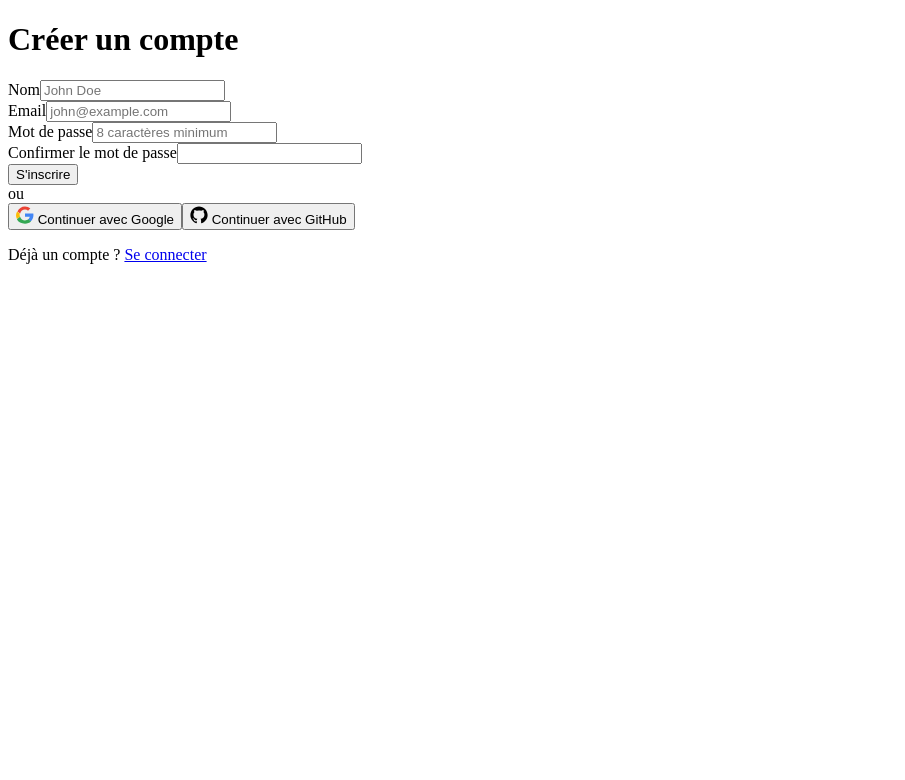
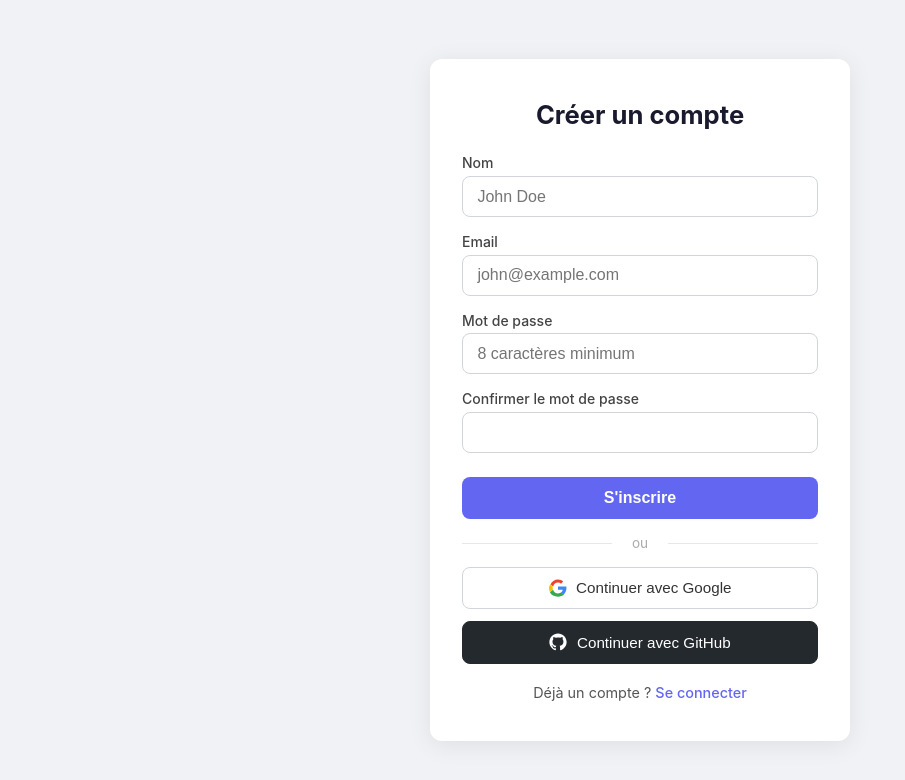
Before and after one commit to a-oirgari/sprint8brief1, a Vue app: page /register in a window 1280 px wide. Shown: the top 780 px of the page, without its empty margins (0-905 px from the left). Built offline with nearby package versions, Linux system fonts and the light colour scheme.

Commit message:
feat: the main file for the css

```diff
--- a/src/assets/main.css
+++ b/src/assets/main.css
@@ -0,0 +1,280 @@
+/* ── Reset ─────────────────────────────────────────────────── */
+*, *::before, *::after { box-sizing: border-box; margin: 0; padding: 0; }
+
+body {
+  font-family: -apple-system, BlinkMacSystemFont, 'Segoe UI', Roboto, sans-serif;
+  background: #f0f2f5;
+  color: #1a1a2e;
+  min-height: 100vh;
+}
+
+/* ── Auth pages (login / register) ─────────────────────────── */
+.auth-page {
+  min-height: 100vh;
+  display: flex;
+  align-items: center;
+  justify-content: center;
+  padding: 1rem;
+}
+
+.auth-card {
+  background: #fff;
+  border-radius: 12px;
+  box-shadow: 0 4px 24px rgba(0,0,0,.08);
+  padding: 2.5rem 2rem;
+  width: 100%;
+  max-width: 420px;
+}
+
+.auth-card h1 {
+  font-size: 1.6rem;
+  margin-bottom: 1.5rem;
+  text-align: center;
+}
+
+/* ── Profile page ───────────────────────────────────────────── */
+.profile-page {
+  min-height: 100vh;
+  padding: 2rem 1rem;
+  display: flex;
+  justify-content: center;
+}
+
+.profile-card {
+  background: #fff;
+  border-radius: 12px;
+  box-shadow: 0 4px 24px rgba(0,0,0,.08);
+  padding: 2rem;
+  width: 100%;
+  max-width: 600px;
+  height: fit-content;
+}
+
+.profile-card header {
+  display: flex;
+  justify-content: space-between;
+  align-items: center;
+  margin-bottom: 2rem;
+}
+
+.profile-card header h1 { font-size: 1.5rem; }
+
+.profile-card section {
+  border-top: 1px solid #eee;
+  padding: 1.5rem 0;
+}
+
+.profile-card section h2 {
+  font-size: 1rem;
+  text-transform: uppercase;
+  letter-spacing: .05em;
+  color: #666;
+  margin-bottom: 1rem;
+}
+
+.danger-zone h2 { color: #e53e3e; }
+
+/* ── Form fields ────────────────────────────────────────────── */
+.field {
+  display: flex;
+  flex-direction: column;
+  margin-bottom: 1rem;
+}
+
+.field label {
+  font-size: .875rem;
+  font-weight: 500;
+  margin-bottom: .3rem;
+  color: #444;
+}
+
+.field input {
+  padding: .65rem .9rem;
+  border: 1px solid #d1d5db;
+  border-radius: 8px;
+  font-size: 1rem;
+  transition: border-color .2s;
+  outline: none;
+}
+
+.field input:focus { border-color: #6366f1; box-shadow: 0 0 0 3px rgba(99,102,241,.15); }
+
+/* ── Buttons ────────────────────────────────────────────────── */
+button[type="submit"],
+button.btn-primary {
+  width: 100%;
+  padding: .75rem;
+  background: #6366f1;
+  color: #fff;
+  border: none;
+  border-radius: 8px;
+  font-size: 1rem;
+  font-weight: 600;
+  cursor: pointer;
+  transition: background .2s;
+  margin-top: .5rem;
+}
+
+button[type="submit"]:hover,
+button.btn-primary:hover { background: #4f46e5; }
+
+button:disabled { opacity: .6; cursor: not-allowed; }
+
+.btn-danger {
+  background: #e53e3e;
+  color: #fff;
+  border: none;
+  border-radius: 8px;
+  padding: .65rem 1.25rem;
+  font-size: .95rem;
+  font-weight: 600;
+  cursor: pointer;
+  transition: background .2s;
+}
+
+.btn-danger:hover { background: #c53030; }
+
+.btn-danger-outline {
+  background: transparent;
+  color: #e53e3e;
+  border: 1px solid #e53e3e;
+  border-radius: 8px;
+  padding: .5rem 1rem;
+  font-size: .9rem;
+  cursor: pointer;
+  transition: all .2s;
+}
+
+.btn-danger-outline:hover { background: #e53e3e; color: #fff; }
+
+.btn-link {
+  display: inline-block;
+  margin-top: 1rem;
+  color: #6366f1;
+  text-decoration: none;
+  font-weight: 500;
+}
+
+/* ── Social buttons ─────────────────────────────────────────── */
+.social-buttons {
+  display: flex;
+  flex-direction: column;
+  gap: .75rem;
+  margin: .5rem 0;
+}
+
+.btn-social {
+  display: flex;
+  align-items: center;
+  justify-content: center;
+  gap: .6rem;
+  width: 100%;
+  padding: .7rem;
+  border-radius: 8px;
+  font-size: .95rem;
+  font-weight: 500;
+  cursor: pointer;
+  transition: background .2s, border-color .2s;
+}
+
+.btn-google {
+  background: #fff;
+  border: 1px solid #d1d5db;
+  color: #333;
+}
+
+.btn-google:hover { background: #f9fafb; border-color: #aaa; }
+
+.btn-github {
+  background: #24292e;
+  border: 1px solid #24292e;
+  color: #fff;
+}
+
+.btn-github:hover { background: #1b1f23; }
+
+/* ── Feedback messages ──────────────────────────────────────── */
+.error  { color: #e53e3e; font-size: .85rem; margin-top: .25rem; }
+.error.global { margin: .5rem 0; font-size: .9rem; }
+.success { color: #38a169; font-size: .9rem; margin: .5rem 0; }
+.info    { color: #666; font-size: .9rem; background: #f0f2f5; padding: .75rem; border-radius: 8px; }
+.loader  { text-align: center; color: #666; padding: 2rem; }
+
+/* ── Divider ────────────────────────────────────────────────── */
+.divider {
+  text-align: center;
+  color: #aaa;
+  font-size: .85rem;
+  margin: 1rem 0;
+  position: relative;
+}
+
+.divider::before,
+.divider::after {
+  content: '';
+  position: absolute;
+  top: 50%;
+  width: 42%;
+  height: 1px;
+  background: #e5e7eb;
+}
+
+.divider::before { left: 0; }
+.divider::after  { right: 0; }
+
+/* ── Switch link ────────────────────────────────────────────── */
+.switch {
+  text-align: center;
+  margin-top: 1.25rem;
+  font-size: .9rem;
+  color: #555;
+}
+
+.switch a { color: #6366f1; font-weight: 500; text-decoration: none; }
+.switch a:hover { text-decoration: underline; }
+
+/* ── Modal ──────────────────────────────────────────────────── */
+.modal-overlay {
+  position: fixed;
+  inset: 0;
+  background: rgba(0,0,0,.45);
+  display: flex;
+  align-items: center;
+  justify-content: center;
+  z-index: 100;
+  padding: 1rem;
+}
+
+.modal {
+  background: #fff;
+  border-radius: 12px;
+  padding: 2rem;
+  max-width: 400px;
+  width: 100%;
+  box-shadow: 0 8px 32px rgba(0,0,0,.2);
+}
+
+.modal h3 { margin-bottom: .75rem; }
+.modal p  { color: #555; margin-bottom: 1.5rem; }
+
+.modal-actions {
+  display: flex;
+  justify-content: flex-end;
+  gap: .75rem;
+}
+
+.modal-actions button:first-child {
+  background: transparent;
+  border: 1px solid #d1d5db;
+  border-radius: 8px;
+  padding: .6rem 1.2rem;
+  cursor: pointer;
+  font-size: .95rem;
+  width: auto;
+}
+
+/* ── Responsive ─────────────────────────────────────────────── */
+@media (max-width: 480px) {
+  .auth-card, .profile-card { padding: 1.5rem 1rem; }
+  .profile-card header { flex-direction: column; align-items: flex-start; gap: .75rem; }
+}
```
